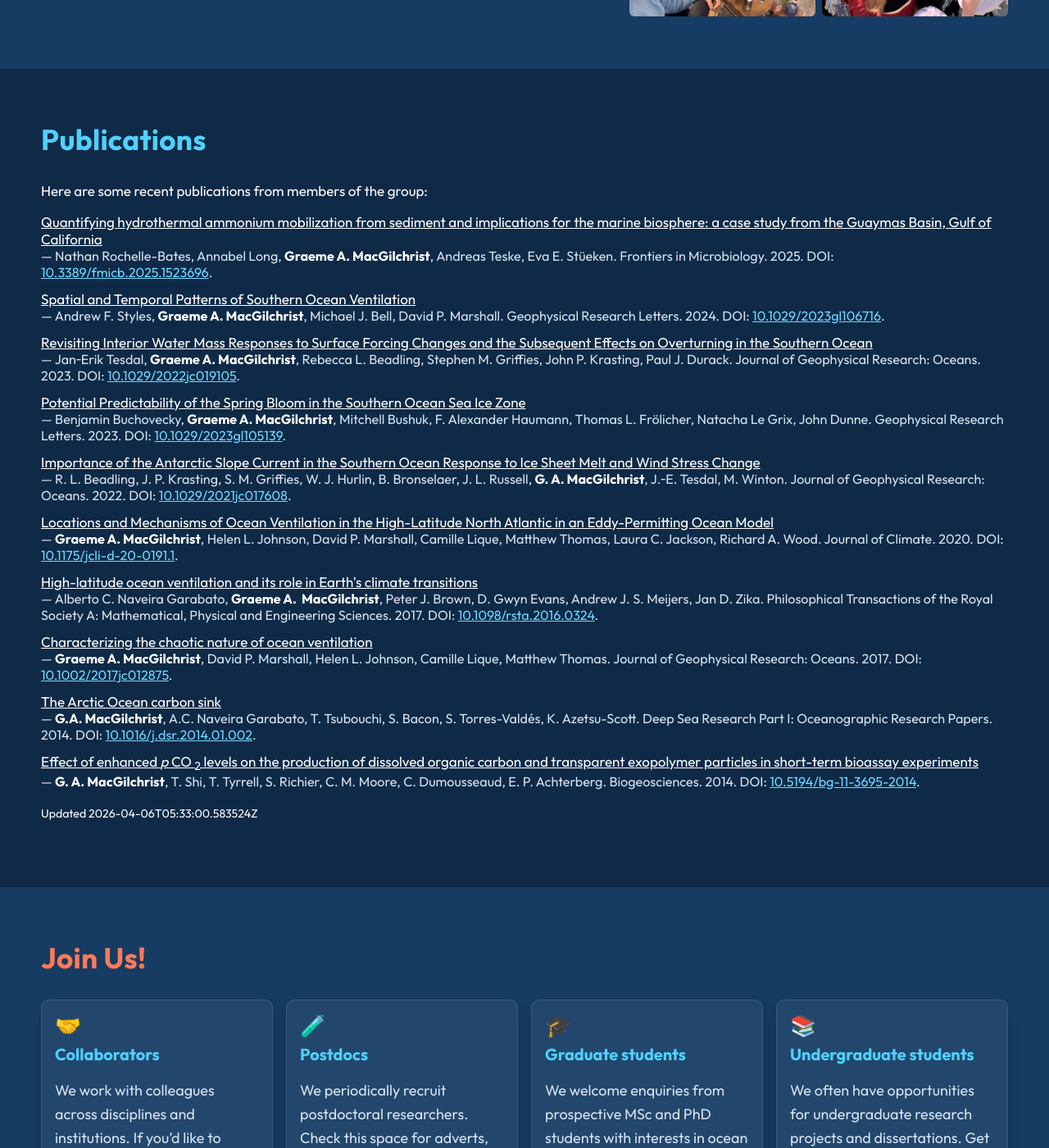
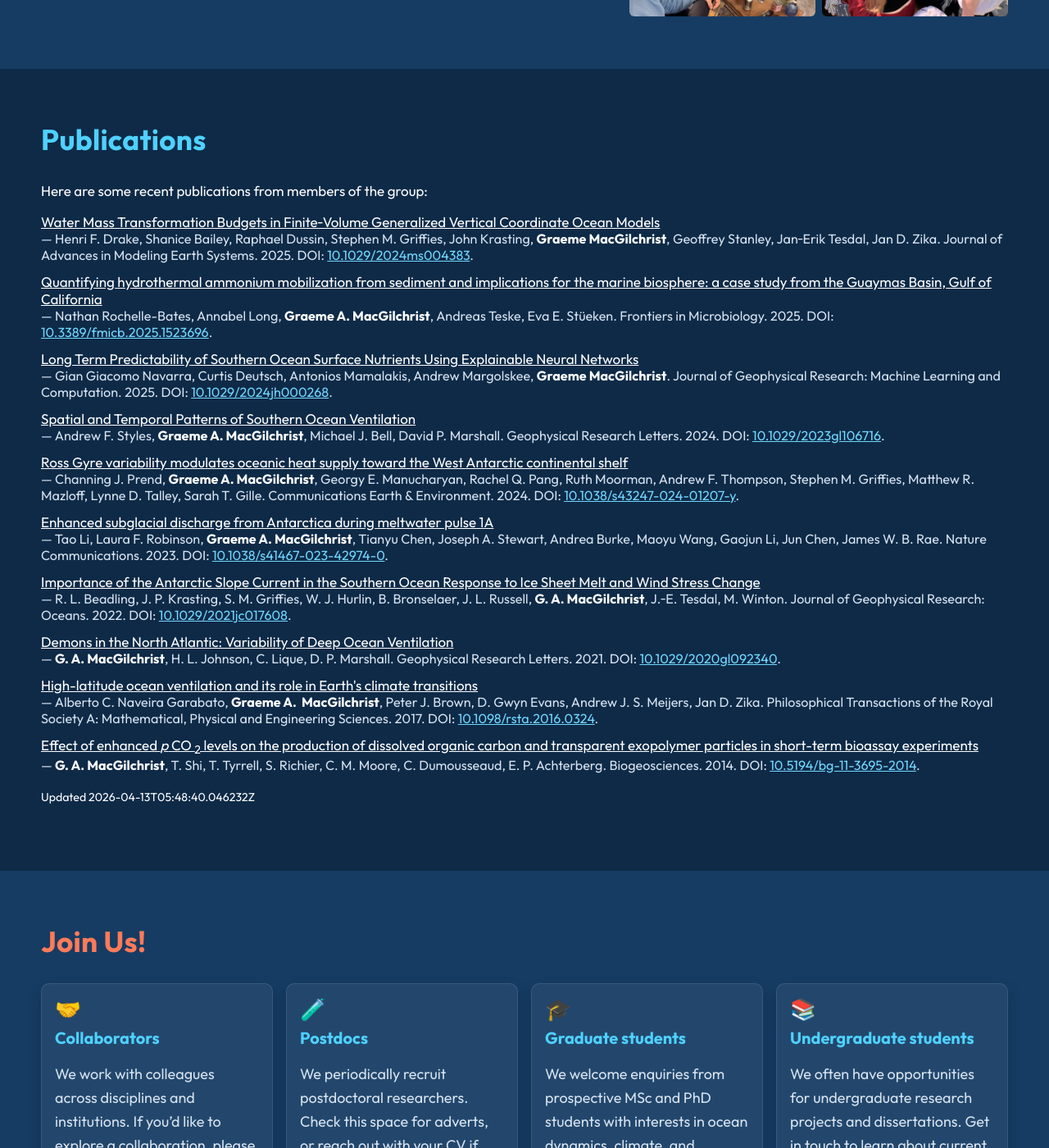
Before and after one commit to ODyn-StAndrews/ODyn-StAndrews.github.io, a Jekyll site: the page built from index.html, in a window 1280 px wide and 1400 px high, scrolled down 4870 px. Shown: the whole window at 82% size. Built offline with Jekyll 4.4.1, drawn with Linux system fonts in a browser that asks for light colours.

Commit message:
chore: update publications data

```diff
--- a/_data/publications.json
+++ b/_data/publications.json
@@ -1,7 +1,27 @@
 {
-  "generated_at": "2026-04-06T05:33:00.583524Z",
+  "generated_at": "2026-04-13T05:48:40.046232Z",
   "count": 10,
   "items": [
+    {
+      "title": "Water Mass Transformation Budgets in Finite\u2010Volume Generalized Vertical Coordinate Ocean Models",
+      "authors": "Henri F. Drake, Shanice Bailey, Raphael Dussin, Stephen M. Griffies, John Krasting, Graeme MacGilchrist, Geoffrey Stanley, Jan\u2010Erik Tesdal, Jan D. Zika",
+      "authors_list": [
+        "Henri F. Drake",
+        "Shanice Bailey",
+        "Raphael Dussin",
+        "Stephen M. Griffies",
+        "John Krasting",
+        "Graeme MacGilchrist",
+        "Geoffrey Stanley",
+        "Jan\u2010Erik Tesdal",
+        "Jan D. Zika"
+      ],
+      "venue": "Journal of Advances in Modeling Earth Systems",
+      "year": 2025,
+      "doi": "10.1029/2024ms004383",
+      "url": "https://doi.org/10.1029/2024ms004383",
+      "type": "journal-article"
+    },
     {
       "title": "Quantifying hydrothermal ammonium mobilization from sediment and implications for the marine biosphere: a case study from the Guaymas Basin, Gulf of California",
       "authors": "Nathan Rochelle-Bates, Annabel Long, Graeme A. MacGilchrist, Andreas Teske, Eva E. St\u00fceken",
@@ -16,6 +36,22 @@
       "year": 2025,
       "doi": "10.3389/fmicb.2025.1523696",
       "url": "https://doi.org/10.3389/fmicb.2025.1523696",
+      "type": "journal-article"
+    },
+    {
+      "title": "Long Term Predictability of Southern Ocean Surface Nutrients Using Explainable Neural Networks",
+      "authors": "Gian Giacomo Navarra, Curtis Deutsch, Antonios Mamalakis, Andrew Margolskee, Graeme MacGilchrist",
+      "authors_list": [
+        "Gian Giacomo Navarra",
+        "Curtis Deutsch",
+        "Antonios Mamalakis",
+        "Andrew Margolskee",
+        "Graeme MacGilchrist"
+      ],
+      "venue": "Journal of Geophysical Research: Machine Learning and Computation",
+      "year": 2025,
+      "doi": "10.1029/2024jh000268",
+      "url": "https://doi.org/10.1029/2024jh000268",
       "type": "journal-article"
     },
     {
@@ -34,38 +70,45 @@
       "type": "journal-article"
     },
     {
-      "title": "Revisiting Interior Water Mass Responses to Surface Forcing Changes and the Subsequent Effects on Overturning in the Southern Ocean",
-      "authors": "Jan\u2010Erik Tesdal, Graeme A. MacGilchrist, Rebecca L. Beadling, Stephen M. Griffies, John P. Krasting, Paul J. Durack",
+      "title": "Ross Gyre variability modulates oceanic heat supply toward the West Antarctic continental shelf",
+      "authors": "Channing J. Prend, Graeme A. MacGilchrist, Georgy E. Manucharyan, Rachel Q. Pang, Ruth Moorman, Andrew F. Thompson, Stephen M. Griffies, Matthew R. Mazloff, Lynne D. Talley, Sarah T. Gille",
       "authors_list": [
-        "Jan\u2010Erik Tesdal",
+        "Channing J. Prend",
         "Graeme A. MacGilchrist",
-        "Rebecca L. Beadling",
+        "Georgy E. Manucharyan",
+        "Rachel Q. Pang",
+        "Ruth Moorman",
+        "Andrew F. Thompson",
         "Stephen M. Griffies",
-        "John P. Krasting",
-        "Paul J. Durack"
+        "Matthew R. Mazloff",
+        "Lynne D. Talley",
+        "Sarah T. Gille"
       ],
-      "venue": "Journal of Geophysical Research: Oceans",
-      "year": 2023,
-      "doi": "10.1029/2022jc019105",
-      "url": "https://doi.org/10.1029/2022jc019105",
+      "venue": "Communications Earth &amp; Environment",
+      "year": 2024,
+      "doi": "10.1038/s43247-024-01207-y",
+      "url": "https://doi.org/10.1038/s43247-024-01207-y",
       "type": "journal-article"
     },
     {
-      "title": "Potential Predictability of the Spring Bloom in the Southern Ocean Sea Ice Zone",
-      "authors": "Benjamin Buchovecky, Graeme A. MacGilchrist, Mitchell Bushuk, F. Alexander Haumann, Thomas L. Fr\u00f6licher, Natacha Le Grix, John Dunne",
+      "title": "Enhanced subglacial discharge from Antarctica during meltwater pulse 1A",
+      "authors": "Tao Li, Laura F. Robinson, Graeme A. MacGilchrist, Tianyu Chen, Joseph A. Stewart, Andrea Burke, Maoyu Wang, Gaojun Li, Jun Chen, James W. B. Rae",
       "authors_list": [
-        "Benjamin Buchovecky",
+        "Tao Li",
+        "Laura F. Robinson",
         "Graeme A. MacGilchrist",
-        "Mitchell Bushuk",
-        "F. Alexander Haumann",
-        "Thomas L. Fr\u00f6licher",
-        "Natacha Le Grix",
-        "John Dunne"
+        "Tianyu Chen",
+        "Joseph A. Stewart",
+        "Andrea Burke",
+        "Maoyu Wang",
+        "Gaojun Li",
+        "Jun Chen",
+        "James W. B. Rae"
       ],
-      "venue": "Geophysical Research Letters",
+      "venue": "Nature Communications",
       "year": 2023,
-      "doi": "10.1029/2023gl105139",
-      "url": "https://doi.org/10.1029/2023gl105139",
+      "doi": "10.1038/s41467-023-42974-0",
+      "url": "https://doi.org/10.1038/s41467-023-42974-0",
       "type": "journal-article"
     },
     {
@@ -89,21 +132,18 @@
       "type": "journal-article"
     },
     {
-      "title": "Locations and Mechanisms of Ocean Ventilation in the High-Latitude North Atlantic in an Eddy-Permitting Ocean Model",
-      "authors": "Graeme A. MacGilchrist, Helen L. Johnson, David P. Marshall, Camille Lique, Matthew Thomas, Laura C. Jackson, Richard A. Wood",
+      "title": "Demons in the North Atlantic: Variability of Deep Ocean Ventilation",
+      "authors": "G. A. MacGilchrist, H. L. Johnson, C. Lique, D. P. Marshall",
       "authors_list": [
-        "Graeme A. MacGilchrist",
-        "Helen L. Johnson",
-        "David P. Marshall",
-        "Camille Lique",
-        "Matthew Thomas",
-        "Laura C. Jackson",
-        "Richard A. Wood"
+        "G. A. MacGilchrist",
+        "H. L. Johnson",
+        "C. Lique",
+        "D. P. Marshall"
       ],
-      "venue": "Journal of Climate",
-      "year": 2020,
-      "doi": "10.1175/jcli-d-20-0191.1",
-      "url": "https://doi.org/10.1175/jcli-d-20-0191.1",
+      "venue": "Geophysical Research Letters",
+      "year": 2021,
+      "doi": "10.1029/2020gl092340",
+      "url": "https://doi.org/10.1029/2020gl092340",
       "type": "journal-article"
     },
     {
@@ -121,39 +161,6 @@
       "year": 2017,
       "doi": "10.1098/rsta.2016.0324",
       "url": "https://doi.org/10.1098/rsta.2016.0324",
-      "type": "journal-article"
-    },
-    {
-      "title": "Characterizing the chaotic nature of ocean ventilation",
-      "authors": "Graeme A. MacGilchrist, David P. Marshall, Helen L. Johnson, Camille Lique, Matthew Thomas",
-      "authors_list": [
-        "Graeme A. MacGilchrist",
-        "David P. Marshall",
-        "Helen L. Johnson",
-        "Camille Lique",
-        "Matthew Thomas"
-      ],
-      "venue": "Journal of Geophysical Research: Oceans",
-      "year": 2017,
-      "doi": "10.1002/2017jc012875",
-      "url": "https://doi.org/10.1002/2017jc012875",
-      "type": "journal-article"
-    },
-    {
-      "title": "The Arctic Ocean carbon sink",
-      "authors": "G.A. MacGilchrist, A.C. Naveira Garabato, T. Tsubouchi, S. Bacon, S. Torres-Vald\u00e9s, K. Azetsu-Scott",
-      "authors_list": [
-        "G.A. MacGilchrist",
-        "A.C. Naveira Garabato",
-        "T. Tsubouchi",
-        "S. Bacon",
-        "S. Torres-Vald\u00e9s",
-        "K. Azetsu-Scott"
-      ],
-      "venue": "Deep Sea Research Part I: Oceanographic Research Papers",
-      "year": 2014,
-      "doi": "10.1016/j.dsr.2014.01.002",
-      "url": "https://doi.org/10.1016/j.dsr.2014.01.002",
       "type": "journal-article"
     },
     {
```
